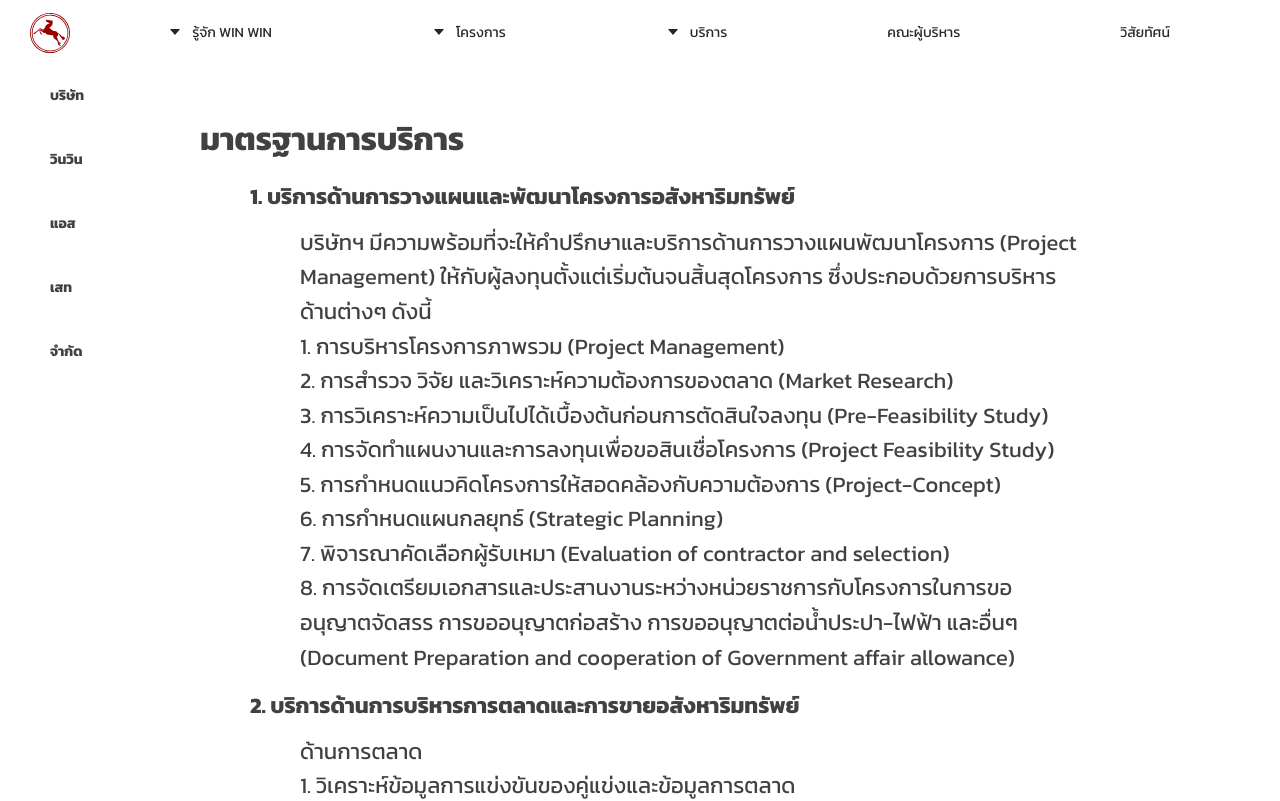
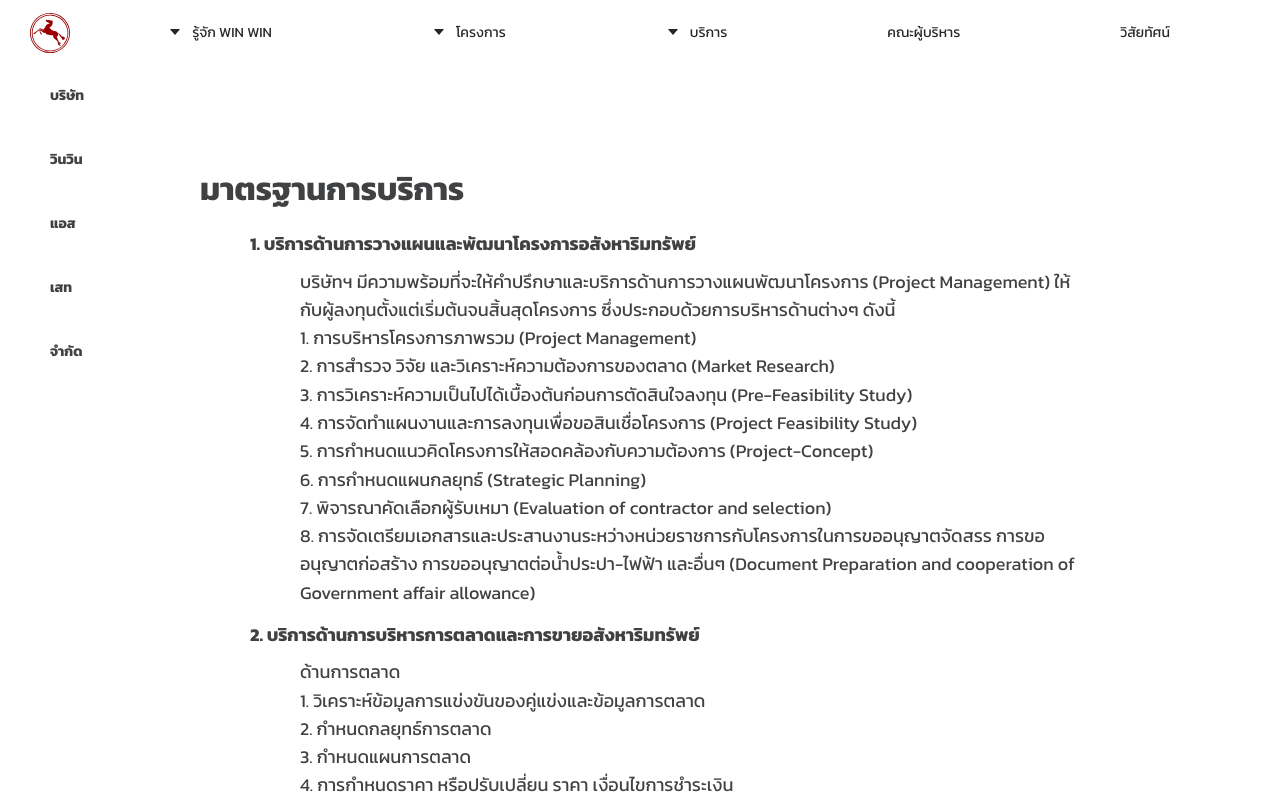
Before and after one commit to romncn/WinWin-Assets_Web, a React (Create React App) app: page /standard-service in a window 1280 px wide. Shown: the top 801 px of the page. Built offline with nearby package versions, Linux system fonts and the light colour scheme.

Commit message:
[♥] Create WrapperContent Grid & Use in any pages

```diff
--- a/src/components/components/Footer.tsx
+++ b/src/components/components/Footer.tsx
@@ -20,7 +20,7 @@ const Wrapper = styled.div`
     }
     .content {
         text-align: center;
-        padding: 20px 0px 20px 0px;
+        padding: 0px 0px 20px 0px;
     }
     .contact {
         padding: 15px 0px 15px 0px;
--- a/src/components/components/Grid.tsx
+++ b/src/components/components/Grid.tsx
@@ -17,6 +17,11 @@ export const Content = styled.div`
   }
 `;
 
+export const WrapperContent = styled.div`
+  padding-top: 50px;
+  padding-bottom: 50px;
+`;
+
 export const BodyPage = styled.div`
   padding-top: 50px;
   padding-bottom: 20px;
--- a/src/views/Services.tsx
+++ b/src/views/Services.tsx
@@ -1,7 +1,7 @@
 import React from "react";
 import styled from "styled-components";
 import LayoutWithBG from "../components/components/LayoutWithBG";
-import { Container, Content, BodyPage } from "../components/components/Grid";
+import { Container, Content, BodyPage, WrapperContent } from "../components/components/Grid";
 import Service from "../data/Service.json";
 
 const Vision: React.FC = () => {
@@ -9,6 +9,7 @@ const Vision: React.FC = () => {
     <LayoutWithBG>
       <Container>
         <BodyPage>
+          <WrapperContent>
             <h1>
               <b>การบริการจาก WIN WIN</b>
             </h1>
@@ -46,6 +47,7 @@ const Vision: React.FC = () => {
                 </h3>
               </Content>
             </Content>
+          </WrapperContent>
         </BodyPage>
       </Container>
     </LayoutWithBG>
--- a/src/views/StandardService.tsx
+++ b/src/views/StandardService.tsx
@@ -1,7 +1,7 @@
 import React from "react";
 import styled from "styled-components";
 import LayoutWithBG from "../components/components/LayoutWithBG";
-import { Container, Content, BodyPage } from "../components/components/Grid";
+import { Container, Content, BodyPage, WrapperContent } from "../components/components/Grid";
 import Service from "../data/Service.json";
 
 const Vision: React.FC = () => {
@@ -9,6 +9,7 @@ const Vision: React.FC = () => {
     <LayoutWithBG>
       <Container>
         <BodyPage>
+          <WrapperContent>
             <h1>
               <b>มาตรฐานการบริการ</b>
             </h1>
@@ -16,15 +17,15 @@ const Vision: React.FC = () => {
               {Service.standardservice.map((stdserv, key) => {
                 return (
                   <p>
-                  <h3>
+                    <h4>
                       <b>
                         {key + 1}. {stdserv.servicetype}
                       </b>
-                  </h3>
+                    </h4>
                     <Content>
                       {stdserv.description.map((des) => {
                         return (
-                        <h3>
+                          <h4>
                             {des.detail === "" ? (
                               ""
                             ) : (
@@ -42,7 +43,7 @@ const Vision: React.FC = () => {
                                 </span>
                               );
                             })}
-                        </h3>
+                          </h4>
                         );
                       })}
                     </Content>
@@ -50,6 +51,7 @@ const Vision: React.FC = () => {
                 );
               })}
             </Content>
+          </WrapperContent>
         </BodyPage>
       </Container>
     </LayoutWithBG>
--- a/src/views/Vision.tsx
+++ b/src/views/Vision.tsx
@@ -1,7 +1,7 @@
 import React from "react";
 import styled from "styled-components";
 import LayoutWithBG from "../components/components/LayoutWithBG"
-import { Container, Content, BodyPage } from "../components/components/Grid";
+import { Container, Content, BodyPage, WrapperContent } from "../components/components/Grid";
 import Winwin from "../data/Winwin.json";
 
 const ImageCover = styled.img`
@@ -15,13 +15,15 @@ const Vision: React.FC = () => {
     <LayoutWithBG>
       <Container>
         <BodyPage>
+          <WrapperContent>
             <h1>
               <b>วิสัยทัศน์</b>
             </h1>
             <Content>
-            <h3>{Winwin.vision}</h3>
+              <h4>{Winwin.vision}</h4>
               <ImageCover src="/img/vision.png" />
             </Content>
+          </WrapperContent>
         </BodyPage>
       </Container>
     </LayoutWithBG>
--- a/src/views/Whatiswinwin.tsx
+++ b/src/views/Whatiswinwin.tsx
@@ -1,7 +1,7 @@
 import React from "react";
 import styled from "styled-components";
 import LayoutWithBG from "../components/components/LayoutWithBG";
-import { Container, Content, BodyPage } from "../components/components/Grid";
+import { Container, Content, BodyPage, WrapperContent } from "../components/components/Grid";
 import Winwin from "../data/Winwin.json";
 
 const Vision: React.FC = () => {
@@ -9,14 +9,16 @@ const Vision: React.FC = () => {
     <LayoutWithBG>
       <Container>
         <BodyPage>
+          <WrapperContent>
             <h1>
               <b>WIN WIN คืออะไร</b>
             </h1>
             <Content>
               {Winwin.winwinis.map((winwinis) => {
-              return <h3>{winwinis}</h3>;
+                return <h4>{winwinis}</h4>;
               })}
             </Content>
+          </WrapperContent>
         </BodyPage>
       </Container>
     </LayoutWithBG>
```
Lines whose indentation alone changed are shown as unchanged.
